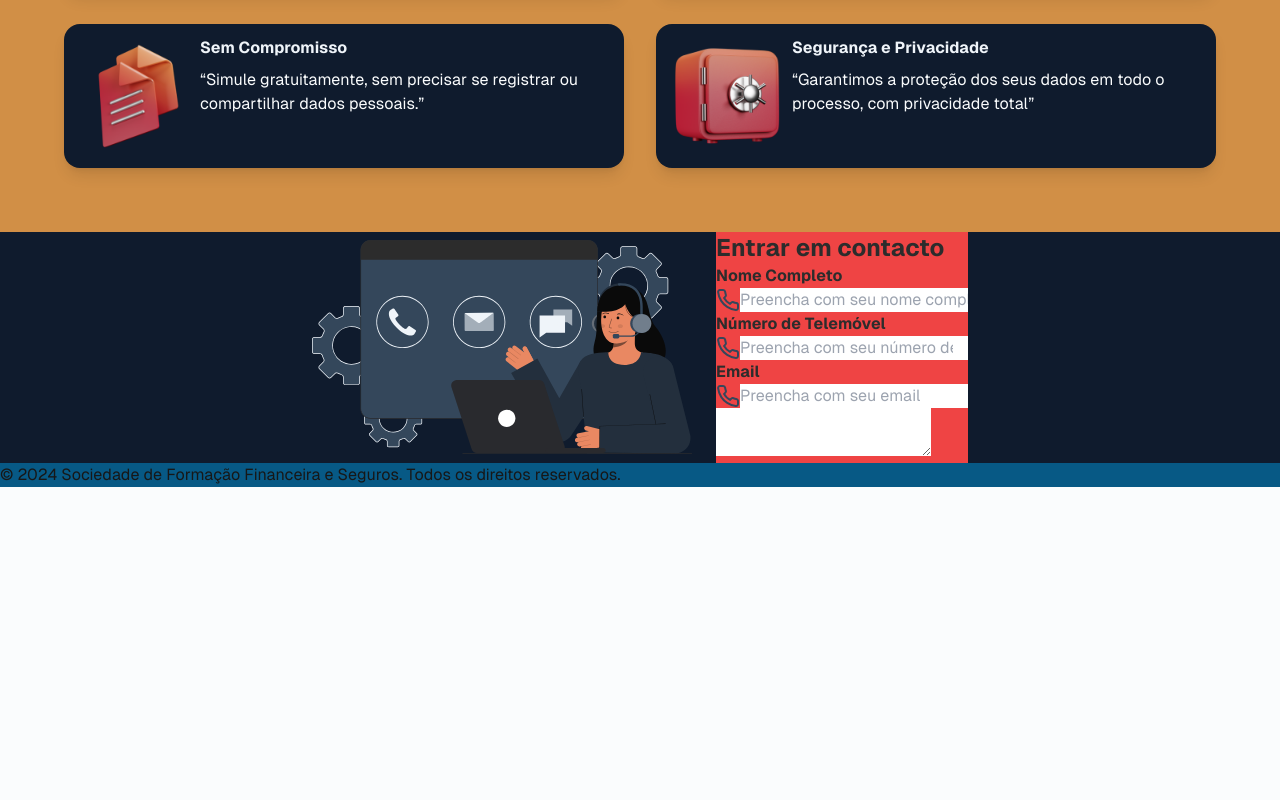
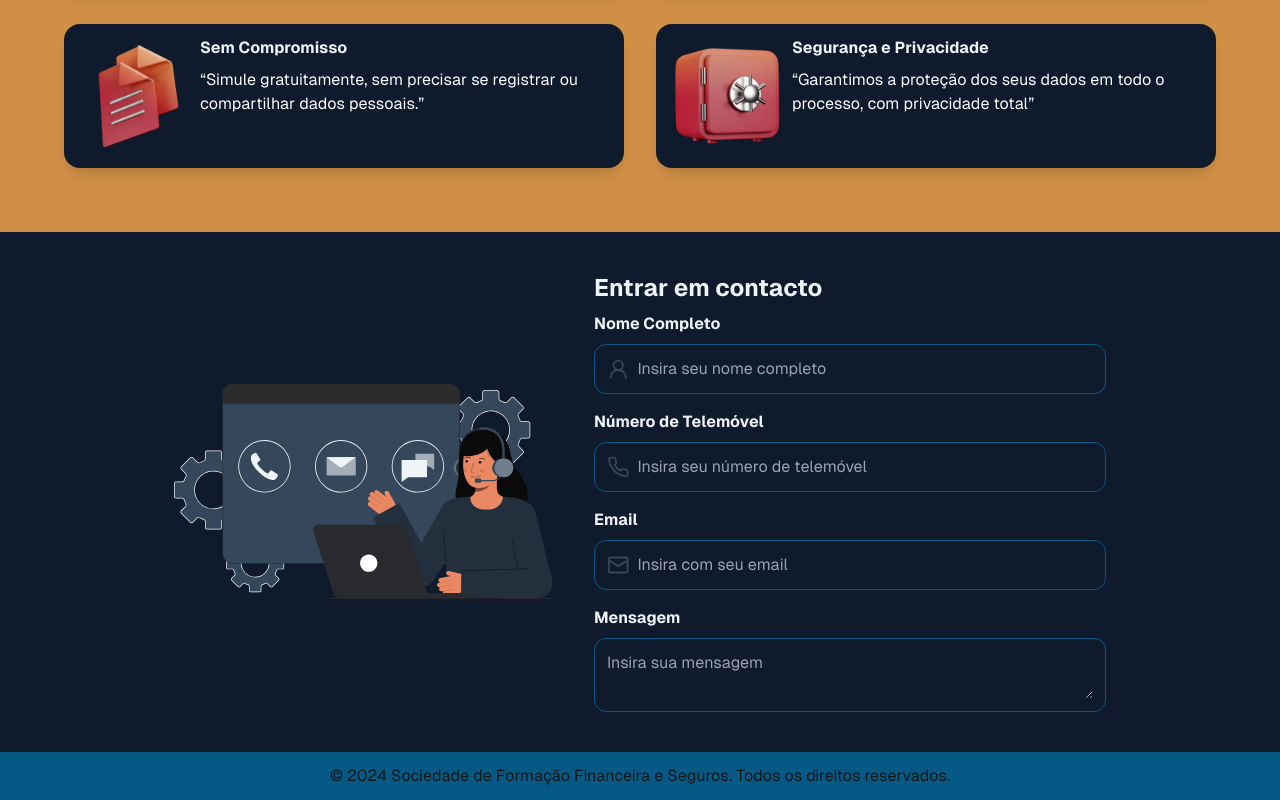
Before and after one commit to Nduengue/simulador-de-seguros, a Next.js app: page / in a window 1280 px wide. Shown: the part 1127-1927 px from the top of the page. Before the commit the page ends 1614 px from the top, so only its background shows below. Built offline with nearby package versions, Linux system fonts and the light colour scheme.

Commit message:
desk done

```diff
--- a/src/app/page.tsx
+++ b/src/app/page.tsx
@@ -1,6 +1,6 @@
-import { Input } from "@/component/input";
+import { Input } from "@/components/input";
 import { APP_BENEFITS } from "@/config/app-values";
-import { HomeIcon, LogIn, MailIcon } from "lucide-react";
+import { HomeIcon, LogIn, MailIcon, Phone, User2 } from "lucide-react";
 import Image from "next/image";
 
 export default function Home() {
@@ -65,7 +65,8 @@ export default function Home() {
             ))}
           </div>
         </div>
-        <div className="flex gap-6 items-center justify-center bg-[#0f1b2d]">
+
+        <div className="flex gap-6 gap-x-10 items-center justify-center bg-[#0f1b2d] py-10">
           <Image
             className=""
             src="/app-icons/contact-us-ilustration.svg"
@@ -74,29 +75,37 @@ export default function Home() {
             height={68}
             priority
           />
-          <div className="bg-red-500">
-            <h2 className="font-bold text-2xl">Entrar em contacto</h2>
+          <div className="text-[#eff4f9] w-2/5">
+            <h2 className="font-bold text-2xl mb-2">Entrar em contacto</h2>
+            <div className="space-y-4">
               <Input.Default
+                icon={User2}
                 label="Nome Completo"
                 type="text"
-              placeholder="Preencha com seu nome completo"
+                placeholder="Insira seu nome completo"
               />
               <Input.Default
+                icon={Phone}
                 label="Número de Telemóvel"
                 type="number"
-              placeholder="Preencha com seu número de telemóvel"
+                placeholder="Insira seu número de telemóvel"
               />
               <Input.Default
+                icon={MailIcon}
                 label="Email"
                 type="email"
-              placeholder="Preencha com seu email"
+                placeholder="Insira com seu email"
               />
-            <textarea name="" id=""></textarea>
+              <Input.Textarea
+                label="Mensagem"
+                placeholder="Insira sua mensagem"
+              />
+            </div>
           </div>
         </div>
       </main>
-      <footer className="bg-[#075985]">
-        <p>
+      <footer className="bg-[#075985] p-3">
+        <p className="text-center">
           © 2024 Sociedade de Formação Financeira e Seguros. Todos os direitos
           reservados.
         </p>
--- a/src/component/input/default.tsx
+++ b/src/components/input/default.tsx
@@ -1,18 +1,20 @@
 import { Phone } from "lucide-react";
+import { ElementType } from "react";
 
 interface DefaultProps extends React.InputHTMLAttributes<HTMLInputElement> {
   label?: string;
+  icon: ElementType
 }
-export function Default({ label, ...rest }: DefaultProps) {
+export function Default({ label,icon:Icon, ...rest }: DefaultProps) {
   const randomUUID = crypto.randomUUID();
   return (
-    <div className="border border-[#075985] rounded-lg p-2 space-y-2">
+    <div className=" space-y-2 bg">
       <label htmlFor={randomUUID} className="font-bold">{label}</label>
-      <div className="flex items-center gap-2 p-2">
-        <Phone className="text-[#34475b]"/>
+      <div className="flex items-center border gap-x-2 border-[#075985] rounded-xl p-3">
+        <Icon className="text-[#34475b]"/>
         <input
           id={randomUUID}
-          className=" bg-transparent outline-none"
+          className="outline-none bg-transparent w-full"
           {...rest}
         />
       </div>
--- a/src/component/input/index.ts
+++ b/src/components/input/index.ts
@@ -1,5 +1,7 @@
 import { Default } from "./default";
+import { Textarea } from "./textarea";
 
 export const Input = {
   Default,
+  Textarea,
 };
--- /dev/null
+++ b/src/components/input/textarea.tsx
@@ -0,0 +1,23 @@
+import { Phone } from "lucide-react";
+
+interface TextareaProps extends React.ComponentProps<"textarea"> {
+  label?: string;
+}
+export function Textarea({ label, ...rest }: TextareaProps) {
+  const randomUUID = crypto.randomUUID();
+  return (
+    <div className=" space-y-2 bg">
+      <label htmlFor={randomUUID} className="font-bold">
+        {label}
+      </label>
+      <div className="flex items-center border gap-x-2 border-[#075985] rounded-xl p-3">
+        <textarea
+          name=""
+          id={randomUUID}
+          className="outline-none bg-transparent w-full h-full"
+          {...rest}
+        ></textarea>
+      </div>
+    </div>
+  );
+}
```
Lines whose indentation alone changed are shown as unchanged.
